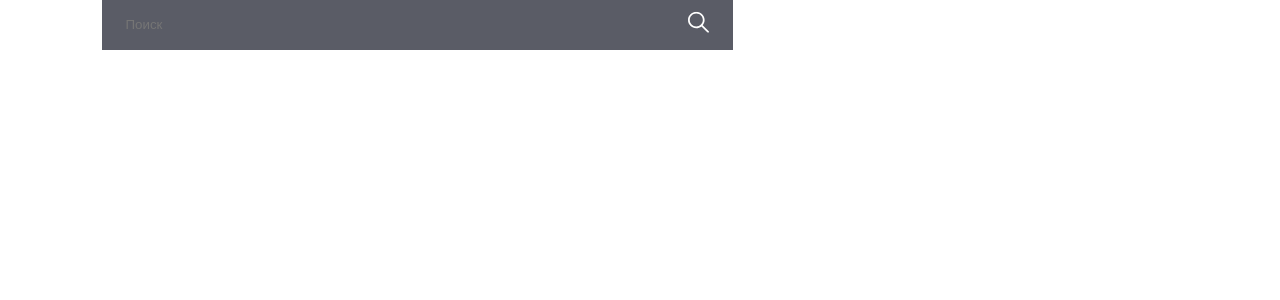
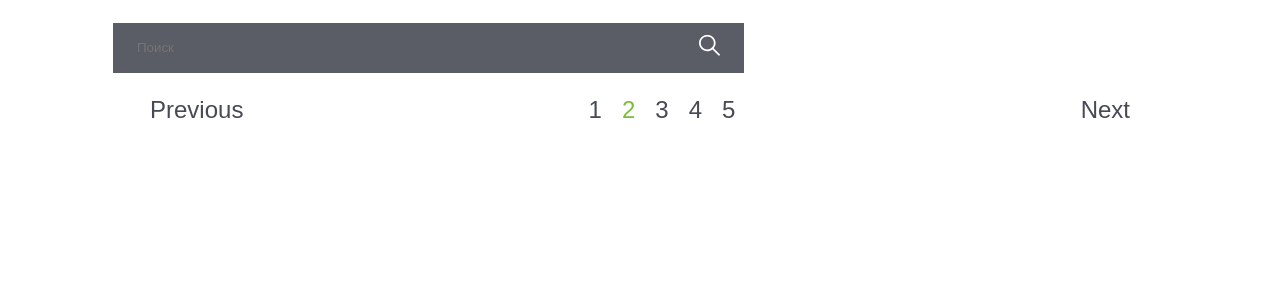
Before and after one commit to kledovskaia/sb-test, a React (Create React App) app: page / in a window 1280 px wide. Shown: the top 300 px of the page. Built offline with nearby package versions, Linux system fonts and the light colour scheme.

Commit message:
added: Pagination component

```diff
--- a/src/App.tsx
+++ b/src/App.tsx
@@ -2,6 +2,7 @@ import { FC, HTMLAttributes, DetailedHTMLProps } from 'react'
 import cn from 'classnames'
 import styles from './styles/App.module.scss'
 import Search from './components/Search/Search'
+import Pagination from './components/Pagination/Pagination'
 
 type Props = DetailedHTMLProps<HTMLAttributes<HTMLDivElement>, HTMLDivElement>
 
@@ -9,6 +10,7 @@ const App: FC<Props> = ({ className, ...props }) => {
   return (
     <div className={cn(className, styles.app)} {...props}>
       <Search />
+      <Pagination />
     </div>
   )
 }
--- /dev/null
+++ b/src/components/Pagination/Pagination.module.scss
@@ -0,0 +1,31 @@
+.pagination {
+  display: flex;
+  max-width: 100rem;
+  padding: 1rem 0;
+  margin: 0 auto;
+  font-size: 2.4rem;
+  font-weight: 500;
+
+  &__button {
+    padding: 1rem;
+    border: 0;
+    background: none;
+    color: inherit;
+    cursor: pointer;
+    font-size: inherit;
+    font-weight: inherit;
+    transition: color 0.1s;
+
+    &:hover,
+    &_active {
+      color: var(--green);
+    }
+  }
+
+  &__pageButtons {
+    display: flex;
+    flex: 1;
+    justify-content: center;
+    list-style-type: none;
+  }
+}
--- /dev/null
+++ b/src/components/Pagination/Pagination.tsx
@@ -0,0 +1,33 @@
+import { DetailedHTMLProps, FC, HTMLAttributes, memo } from 'react'
+import cn from 'classnames'
+import styles from './Pagination.module.scss'
+
+type Props = DetailedHTMLProps<HTMLAttributes<HTMLDivElement>, HTMLDivElement>
+
+const Pagination: FC<Props> = ({ className, ...props }) => {
+  const totalPages = 5
+  const currentPage = 2
+
+  return (
+    <div className={cn(className, styles.pagination)} {...props}>
+      <button className={styles.pagination__button}>Previous</button>
+      <ul className={styles.pagination__pageButtons}>
+        {new Array(totalPages).fill(null).map((_, i) => (
+          <li key={i}>
+            <button
+              className={cn(styles.pagination__button, {
+                [styles.pagination__button_active]: i + 1 === currentPage,
+              })}
+              aria-label={`Go to ${i + 1} page`}
+            >
+              {i + 1}
+            </button>
+          </li>
+        ))}
+      </ul>
+      <button className={styles.pagination__button}>Next</button>
+    </div>
+  )
+}
+
+export default memo(Pagination)
--- a/src/components/Search/Search.module.scss
+++ b/src/components/Search/Search.module.scss
@@ -1,32 +1,33 @@
 .search {
   position: relative;
+  display: flex;
   width: 63.1rem;
-  max-width: 100vw;
+  max-width: 100%;
   font-size: 1.4rem;
   font-weight: 400;
-  display: flex;
 
   &__input {
     flex: 1;
     padding: 1.6rem 6.8rem 1.6rem 2.4rem;
+    border: 0;
     background-color: var(--gray-dark);
     color: var(--light);
-    border: 0;
   }
+
   &__button {
-    cursor: pointer;
-    border: 0;
-    background: none;
-    padding: 1.2rem 2.4rem;
     position: absolute;
     top: 50%;
     right: 0;
+    padding: 1.2rem 2.4rem;
+    border: 0;
+    background: none;
+    cursor: pointer;
     transform: translateY(-50%);
 
-    svg {
+    & > svg {
+      max-width: 2.1rem;
+      max-height: 2.1rem;
       fill: var(--light);
-      max-height: 2.1rem;
-      max-width: 2.1rem;
     }
   }
 }
--- a/src/styles/App.module.scss
+++ b/src/styles/App.module.scss
@@ -1,5 +1,11 @@
 .app {
-  max-width: 107.7rem;
+  width: 110rem;
+  max-width: 100vw;
+  min-height: 100vh;
+  padding: 2.3rem;
   margin: 0 auto;
-  min-height: 100vh;
+
+  & > * + * {
+    margin-top: 1.6rem;
+  }
 }
--- a/src/styles/global.scss
+++ b/src/styles/global.scss
@@ -1,6 +1,6 @@
 :root {
   --dark: #474955;
-  --light: #ffffff;
+  --light: #fff;
   --gray: #b2b7bf;
   --gray-dark: #5a5c66;
   --gray-light: #e3e6ec;
@@ -14,7 +14,7 @@ html {
 
 body {
   color: var(--dark);
-  font-family: Roboto, sans-serif;
+  font-family: 'Roboto', sans-serif;
   font-size: 1.6rem;
 }
 
```
Also changed, not shown: package.json (+4 -3 lines), .stylelintrc.js, 1 other file (tests, documents, lock files or other folders).
